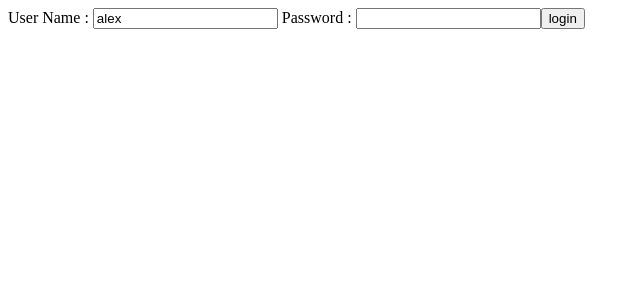
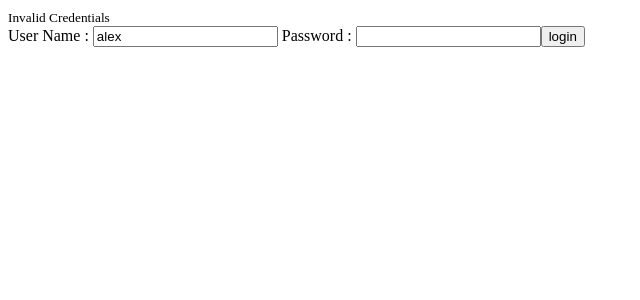
Before and after one commit to MuresanIA/Todo-App-Full-Stack-Angular, an Angular app: page / in a window 1280 px wide. Both pictures are taken after a click on the button "login". Shown: the top 300 px of the page, without its empty margins (0-640 px from the left). Built offline with nearby package versions, Linux system fonts and the light colour scheme.

Commit message:
Adding Hardcoded Authentication to Logic Component

```diff
--- a/src/app/login/login.component.html
+++ b/src/app/login/login.component.html
@@ -1,4 +1,7 @@
+<small *ngIf='invalidLogin'>{{errorMessage}}</small>
+<div>
 User Name : <input type="text" name="username" [(ngModel)]="username">
 Password : <input type="password" name="password" [(ngModel)]="password">
 
 <button (click)=handleLogin()>login</button>
+</div>
--- a/src/app/login/login.component.ts
+++ b/src/app/login/login.component.ts
@@ -9,6 +9,8 @@ export class LoginComponent implements OnInit {
 
   username='alex'
   password=''
+  errorMessage = 'Invalid Credentials'
+  invalidLogin = false
 
   constructor() { }
 
@@ -16,7 +18,10 @@ export class LoginComponent implements OnInit {
   }
 
   handleLogin(){
-    console.log(this.username);
+    if(this.username === 'alex' && this.password === 'alex1'){
+      this.invalidLogin = false
+    }else{
+      this.invalidLogin = true
+    }
   }
-
 }
```
